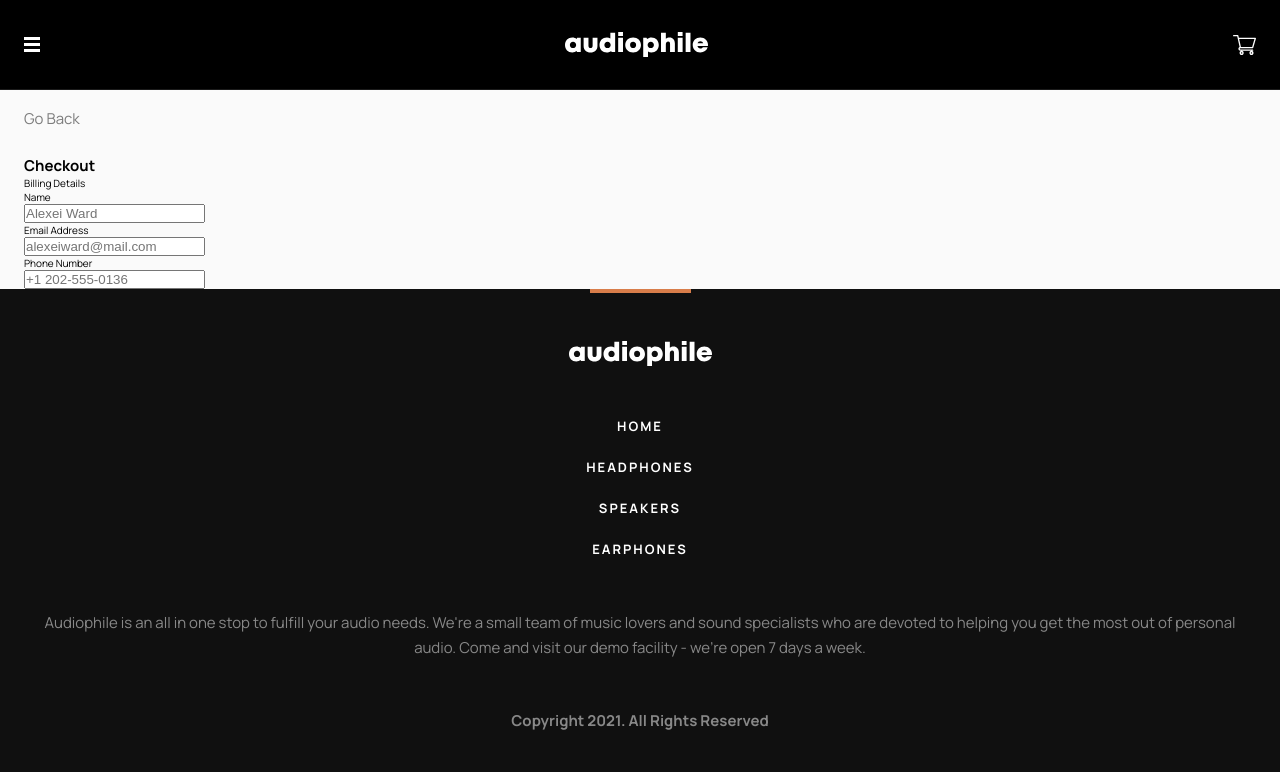
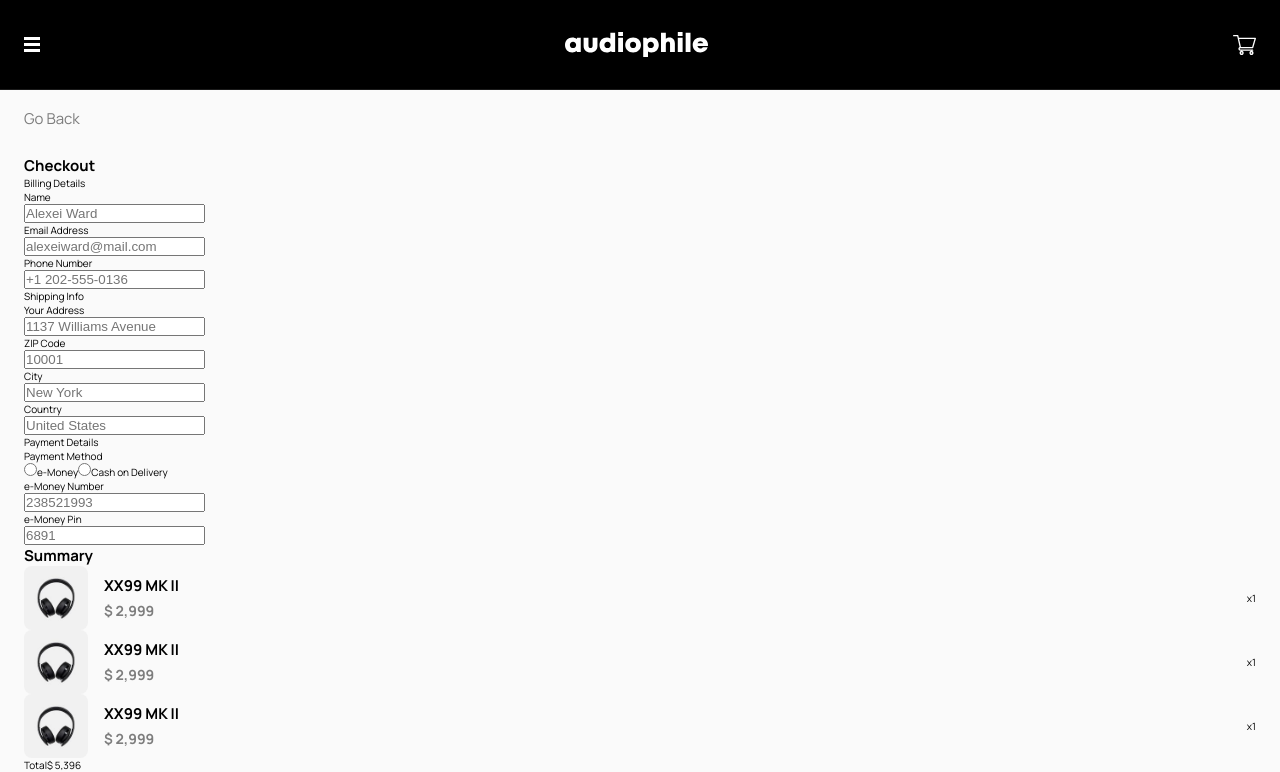
Before and after one commit to AdamHaniff/Audiophile-E-Commerce-Website, a React (Create React App) app: page /checkout in a window 1280 px wide. Shown: the top 772 px of the page. Built offline with nearby package versions, Linux system fonts and the light colour scheme.

Commit message:
Created a LabelValue component

```diff
--- a/src/components/cart/Cart.js
+++ b/src/components/cart/Cart.js
@@ -1,5 +1,5 @@
 import { useNavigate } from "react-router-dom";
-import CartItem from "./CartItem";
+import CartItem from "../ui/CartItem";
 
 function Cart({ setIsCartOpen }) {
   // VARIABLES
--- a/src/components/checkout/CheckoutContainer.js
+++ b/src/components/checkout/CheckoutContainer.js
@@ -3,6 +3,9 @@ import InputsRow from "./InputsRow";
 import Input from "./Input";
 
 function CheckoutContainer() {
+  // VARIABLES
+  const isEMoney = true;
+
   return (
     <section className="checkout">
       <h2 className="checkout__header">Checkout</h2>
@@ -14,6 +17,40 @@ function CheckoutContainer() {
           </InputsRow>
           <Input label="Phone Number" placeholder="+1 202-555-0136" />
         </Inputs>
+
+        <Inputs category="Shipping Info">
+          <Input label="Your Address" placeholder="1137 Williams Avenue" />
+          <InputsRow>
+            <Input label="ZIP Code" placeholder="10001" />
+            <Input label="City" placeholder="New York" />
+          </InputsRow>
+          <Input label="Country" placeholder="United States" />
+        </Inputs>
+
+        <Inputs category="Payment Details">
+          <Input label="Payment Method" isPaymentMethod={true} />
+          {isEMoney && (
+            <InputsRow>
+              <Input label="e-Money Number" placeholder="238521993" />
+              <Input label="e-Money Pin" placeholder="6891" />
+            </InputsRow>
+          )}
+          {!isEMoney && (
+            <div className="on-delivery__icon-text">
+              <img
+                className="on-delivery__icon"
+                src="/assets/checkout/icon-cash-on-delivery.svg"
+                alt="Cash on delivery"
+              />
+              <p className="on-delivery__text">
+                The 'Cash on Delivery' option enables you to pay in cash when
+                our delivery courier arrives at your residence. Just make sure
+                your address is correct so that your order will not be
+                cancelled.
+              </p>
+            </div>
+          )}
+        </Inputs>
       </form>
     </section>
   );
--- a/src/components/checkout/Input.js
+++ b/src/components/checkout/Input.js
@@ -1,4 +1,6 @@
-function Input({ label, placeholder }) {
+import InputRadio from "./InputRadio";
+
+function Input({ label, placeholder, isPaymentMethod = false }) {
   return (
     <div className="input">
       <div className="input__label-error">
@@ -7,12 +9,20 @@ function Input({ label, placeholder }) {
         </label>
         {/* <span className="input__error">Wrong format</span> */}
       </div>
+      {!isPaymentMethod && (
         <input
           className="input__input"
           type="text"
           placeholder={placeholder}
           id={label}
         />
+      )}
+      {isPaymentMethod && (
+        <div className="input__radios">
+          <InputRadio label="e-Money" />
+          <InputRadio label="Cash on Delivery" />
+        </div>
+      )}
     </div>
   );
 }
--- /dev/null
+++ b/src/components/checkout/InputRadio.js
@@ -0,0 +1,11 @@
+function InputRadio({ label }) {
+  return (
+    <label className="input__radio-label">
+      <input className="input__radio" type="radio" name="payment-method" />
+      <span className="input__radio-custom"></span>
+      {label}
+    </label>
+  );
+}
+
+export default InputRadio;
--- /dev/null
+++ b/src/components/checkout/LabelValue.js
@@ -0,0 +1,10 @@
+function LabelValue({ label, value }) {
+  return (
+    <div>
+      <span className="summary__label">{label}</span>
+      <span className="summary__value">{value}</span>
+    </div>
+  );
+}
+
+export default LabelValue;
--- a/src/components/checkout/Summary.js
+++ b/src/components/checkout/Summary.js
@@ -1,5 +1,26 @@
+import CartItem from "../ui/CartItem";
+import LabelValue from "./LabelValue";
+
 function Summary() {
-  return <div></div>;
+  return (
+    <section className="summary">
+      <h2 className="summary__header">Summary</h2>
+      <ul className="summary__items">
+        <CartItem isSummary={true} />
+        <CartItem isSummary={true} />
+        <CartItem isSummary={true} />
+      </ul>
+      <div className="summary__totals">
+        <LabelValue label="Total" value="$ 5,396" />
+        <LabelValue label="Shipping" value="$ 50" />
+        <LabelValue label="VAT (Included)" value="$ 1,079" />
+        <LabelValue label="Grand Total" value="$ 5,446" />
+      </div>
+      <button className="summary__btn" type="button">
+        Continue & Pay
+      </button>
+    </section>
+  );
 }
 
 export default Summary;
--- a/src/components/pages/Checkout.js
+++ b/src/components/pages/Checkout.js
@@ -6,8 +6,10 @@ function Checkout() {
   return (
     <div className="sections-container">
       <GoBackBtn />
-      <CheckoutContainer />
-      <Summary />
+      <div className="checkout-summary">
+        <CheckoutContainer />
+        <Summary />
+      </div>
     </div>
   );
 }
--- a/src/components/cart/CartItem.js
+++ b/src/components/ui/CartItem.js
@@ -1,6 +1,6 @@
-import Quantity from "../ui/Quantity";
+import Quantity from "./Quantity";
 
-function CartItem() {
+function CartItem(isSummary = false) {
   return (
     <li className="cart__item">
       <div className="cart__item-img-name">
@@ -14,7 +14,8 @@ function CartItem() {
           <span className="cart__item-price">$ 2,999</span>
         </div>
       </div>
-      <Quantity />
+      {!isSummary && <Quantity />}
+      {isSummary && <span className="summary__quantity">x1</span>}
     </li>
   );
 }
--- a/src/sass/main.scss
+++ b/src/sass/main.scss
@@ -875,6 +875,12 @@ body {
   }
 }
 
+// ************ CHECKOUT ************
+.checkout {
+  &-summary {
+  }
+}
+
 // ************ OVERLAY ************
 .overlay {
   position: absolute;
```
Also changed, not shown: 1 other file (tests, documents, lock files or other folders). Lines whose indentation alone changed are shown as unchanged.
